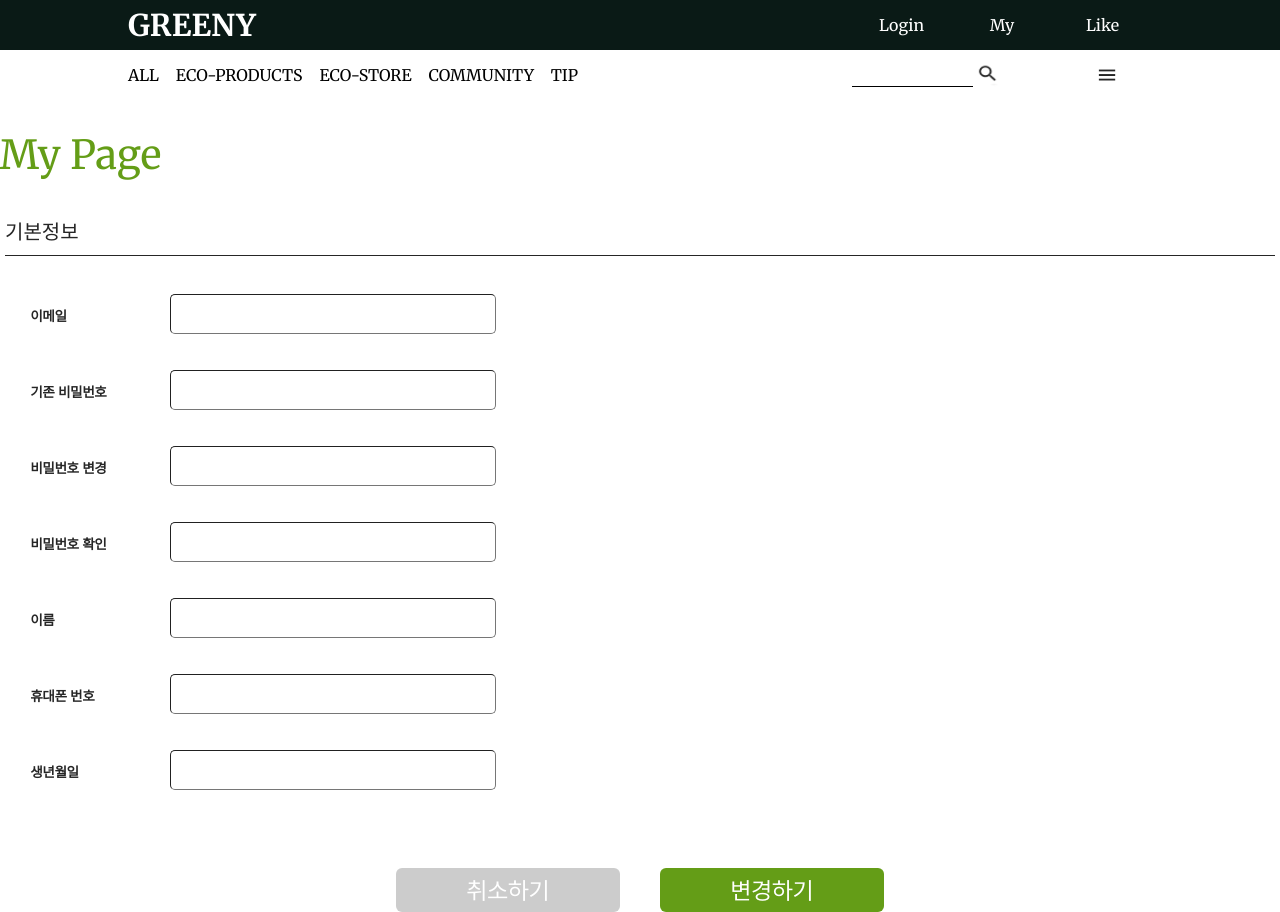
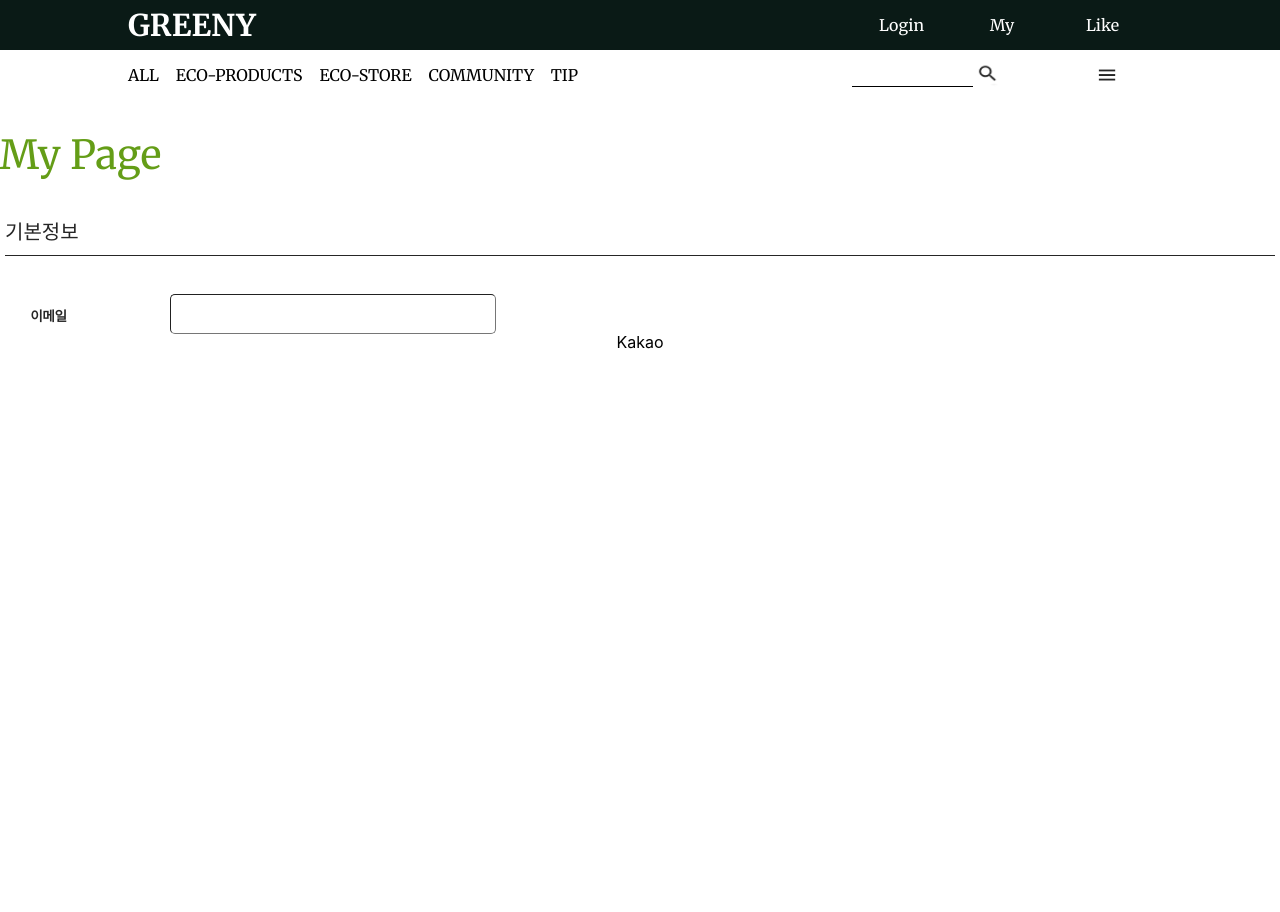
Before and after one commit to UMC-GREENY/greeny-frontend, a React (Create React App) app: page /mypageinfo in a window 1280 px wide. Built offline with nearby package versions, Linux system fonts and the light colour scheme; no server answers.

Commit message:
feat: 임시저장

```diff
--- a/src/APP/Home/MyPages/Mypage.basicinfo.jsx
+++ b/src/APP/Home/MyPages/Mypage.basicinfo.jsx
@@ -1,7 +1,21 @@
 import React, { useState, useEffect } from "react";
 import * as myInfo from "./Styled/MypageInfo.styles";
+import request from "../../Api/request";
+import axios from "axios";
+function MypageInfo() {
+  const [isSuccess, setIsSuccess] = useState(false);
+  const [type, setType] = useState("Kakao");
 
-function MypageInfo() {
+  useEffect(() => {
+    const fetchData = async () => {
+      try {
+        const response = await request.get("/api/members");
+        console.log("ee");
+      } catch (error) {}
+    };
+    fetchData();
+    console.log("qq");
+  }, []);
   return (
     <myInfo.Div>
       <myInfo.Wrapper>
@@ -11,6 +25,8 @@ function MypageInfo() {
         <myInfo.firstcontainer>
           <myInfo.secondcontainertitle>기본정보</myInfo.secondcontainertitle>
         </myInfo.firstcontainer>
+        {type == "General" && (
+          <>
             <myInfo.Main>
               <myInfo.Divs>
                 <h3>이메일</h3>
@@ -45,6 +61,17 @@ function MypageInfo() {
               <button style={{ backgroundColor: "#CCCCCC" }}>취소하기</button>
               <button style={{ backgroundColor: "#649D17" }}>변경하기</button>
             </myInfo.Btns>
+          </>
+        )}
+        {(type == "Kakao" || type == "Naver") && (
+          <myInfo.Main>
+            <myInfo.Divs>
+              <h3>이메일</h3>
+              <input />
+            </myInfo.Divs>
+            {type}
+          </myInfo.Main>
+        )}
       </myInfo.Wrapper>
     </myInfo.Div>
   );
```
Lines whose indentation alone changed are shown as unchanged.
